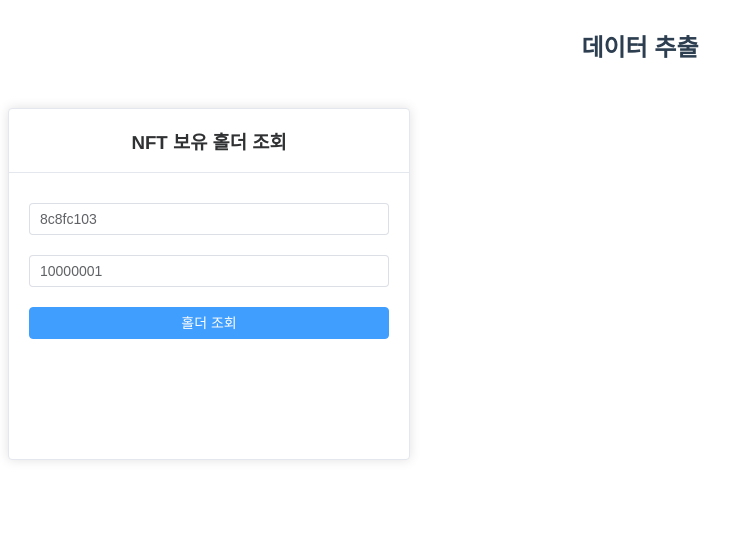
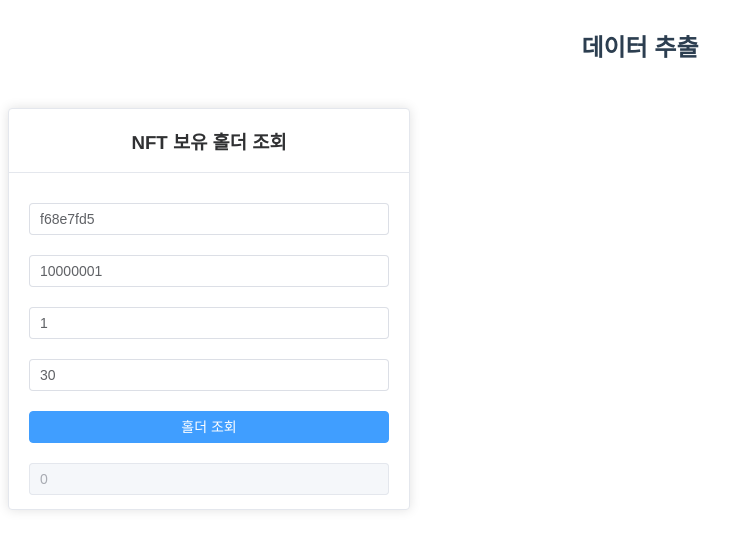
Before and after one commit to wangsungtaek/Cinema, a Vue app: page /exportData in a window 1280 px wide. Shown: the top 550 px of the page, without its empty margins (0-755 px from the left). Built offline with nearby package versions, Linux system fonts and the light colour scheme; no server answers.

Commit message:
add ExportDataview

```diff
--- a/src/common/js/LBD.js
+++ b/src/common/js/LBD.js
@@ -232,7 +232,6 @@ class LBD {
 
     const query_param = {
       'limit': limit + '',
-      'orderBy': 'desc',
       'page': page + ''
     }
     const { timestamp, nonce, signature } = await this.getSignature('GET', path, query_param);
--- a/src/views/ExportDataView.vue
+++ b/src/views/ExportDataView.vue
@@ -9,7 +9,7 @@
 
       <el-space wrap>
         <!-- Contract ID, Token Type으로 홀더 조회 -->
-        <el-card class="box-card customCard">
+        <el-card class="box-card customCard" style="height: 400px;">
           <template #header>
             <div class="card-header">
               <h3 style="margin: 0px" >NFT 보유 홀더 조회</h3>
@@ -17,10 +17,16 @@
           </template>
           <el-input v-model="contractId" placeholder="contractId" class="customInput"/>
           <el-input v-model="tokenType" placeholder="tokenType" class="customInput"/>
+          <el-input v-model="fromPage" placeholder="fromPage" class="customInput"/>
+          <el-input v-model="toPage" placeholder="toPage" class="customInput"/>
           <div></div>
           <el-button type="primary" @click="getHolders" class="customButton">
             홀더 조회
           </el-button>
+          <el-input v-model="currentPage" placeholder="current Page" class="customInput" disabled="true"/>
+          <!-- <el-button type="primary" @click="getHolders_2" class="customButton">
+            홀더 조회-2
+          </el-button> -->
         </el-card>
       </el-space>
 
@@ -30,13 +36,17 @@
 
 <script>
 import LBD from '@/common/js/LBD';
+import axios from "axios";
 
 export default {
   data() {
     return {
-      contractId: '8c8fc103',
+      contractId: 'f68e7fd5',
       tokenType: '10000001',
       lbd: {},
+      fromPage: '1',
+      toPage: '30',
+      currentPage: '0'
     }
   },
 
@@ -50,8 +60,8 @@ export default {
       let result = {};
       let responseData = [];
 
-      let fromPage = 1;
-      let toPage = 100;
+      let fromPage = this.fromPage;
+      let toPage = this.toPage;
       const limit = 50;
 
       const addressArray = [];
@@ -62,8 +72,9 @@ export default {
         try {
           result = await this.lbd.getItemTokenHolders(this.contractId, this.tokenType, limit, fromPage);
           responseData = result?.responseData;
-          console.log(`## ${fromPage}Page ##`);
+          this.currentPage = fromPage;
           console.log(responseData);
+          // console.log(responseData);
           if(result?.responseData.length == 0) {
             break;
           }
@@ -99,7 +110,16 @@ export default {
 
     },
 
+    async getHolders_2() {
 
+      let search_from = 'top'
+      let CYCLE = 100;
+
+      for(let i = 0; i <= CYCLE; i++) {
+        const result = await axios({ method: 'get', url: `v1/4380402001/item-token-types/f68e7fd5/10000001/holders?size=500&search_from=${search_from}` });
+        console.log(result?.data);
+      }
+    },
 
     downloadCSV(csv, filename) {
       let csvFile;
--- a/vue.config.js
+++ b/vue.config.js
@@ -12,5 +12,6 @@ module.exports = defineConfig({
 
   devServer: {
     proxy: 'https://api.blockchain.line.me'
+    // proxy: 'https://explorer.blockchain.line.me'
   },
 })
```
